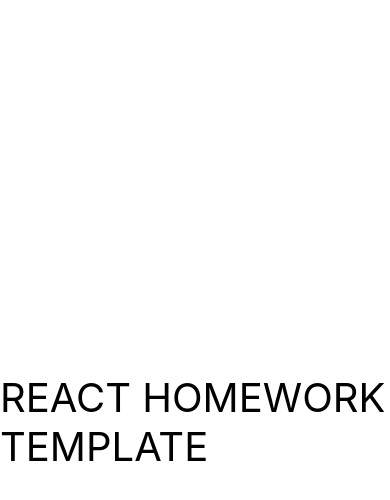
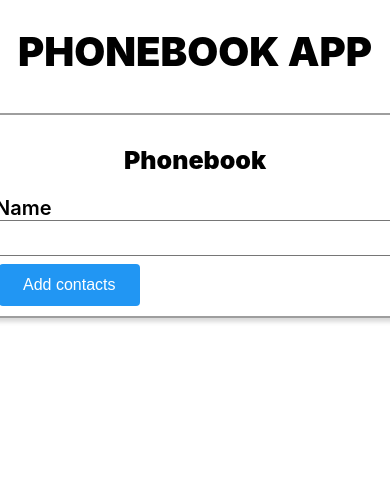
Before and after one commit to Shynal-Nazar/goit-react-hw-02-phonebook, a React (Create React App) app: page / in a window 390 px wide. Shown: the top 500 px of the page. Built offline with nearby package versions, Linux system fonts and the light colour scheme.

Commit message:
Add file phonebook

```diff
--- a/package.json
+++ b/package.json
@@ -4,6 +4,8 @@
   "private": true,
   "homepage": "https://Shynal-Nazar.github.io/goit-react-hw-02-phonebook/",
   "dependencies": {
+    "@emotion/react": "^11.8.2",
+    "@emotion/styled": "^11.8.1",
     "@testing-library/jest-dom": "^5.16.1",
     "@testing-library/react": "^12.1.2",
     "@testing-library/user-event": "^13.5.0",
--- a/src/components/App.jsx
+++ b/src/components/App.jsx
@@ -1,17 +1,19 @@
-export const App = () => {
-  return (
-    <div
-      style={{
-        height: '100vh',
-        display: 'flex',
-        justifyContent: 'center',
-        alignItems: 'center',
-        fontSize: 40,
-        textTransform: 'uppercase',
-        color: '#010101',
-      }}
-    >
-      React homework template
-    </div>
-  );
-};
+import React, { Component } from 'react';
+import { Container, Title } from './App.styled';
+import PhonebookSection from './phonebook/Phonebook';
+
+export class App extends Component {
+  state = {
+    contacts: [],
+    name: '',
+  };
+
+  render() {
+    return (
+      <Container>
+        <Title>PHONEBOOK APP</Title>
+        <PhonebookSection />
+      </Container>
+    );
+  }
+}
--- /dev/null
+++ b/src/components/App.styled.jsx
@@ -0,0 +1,16 @@
+import styled from '@emotion/styled';
+
+export const Container = styled.div`
+  padding-left: 15px;
+  padding-right: 15px;
+  display: flex;
+  flex-direction: column;
+  justify-content: center;
+  align-items: center;
+`;
+
+export const Title = styled.h1`
+  font-weight: 900;
+  font-size: 40px;
+  text-align: center;
+`;
--- /dev/null
+++ b/src/components/phonebook/Phonebook.jsx
@@ -0,0 +1,39 @@
+import React from 'react';
+import {
+  PhoneSection,
+  PhoneSectionName,
+  PhoneForm,
+  PhoneLabel,
+  PhoneInput,
+  PhoneBtn,
+} from './Phonebook.styled';
+
+const PhonebookSection = () => {
+  return (
+    <PhoneSection>
+      <PhoneSectionName>Phonebook</PhoneSectionName>
+      <PhoneForm>
+        <PhoneLabel>
+          Name
+          <PhoneInput
+            type="text"
+            name="name"
+            pattern="^[a-zA-Zа-яА-Я]+(([' -][a-zA-Zа-яА-Я ])?[a-zA-Zа-яА-Я]*)*$"
+            title="Name may contain only letters, apostrophe, dash and spaces. For example Adrian, Jacob Mercer, Charles de Batz de Castelmore d'Artagnan"
+            required
+          />
+        </PhoneLabel>
+        <PhoneBtn
+          type="submit"
+          onClick={event => {
+            event.preventDefault();
+          }}
+        >
+          Add contacts
+        </PhoneBtn>
+      </PhoneForm>
+    </PhoneSection>
+  );
+};
+
+export default PhonebookSection;
--- /dev/null
+++ b/src/components/phonebook/Phonebook.styled.jsx
@@ -0,0 +1,51 @@
+import styled from '@emotion/styled';
+
+export const PhoneSection = styled.div`
+  width: 400px;
+  border: 2px solid #9e9e9e;
+  border-radius: 4px;
+  margin-top: 10px;
+  padding: 10px;
+  box-shadow: 0px 4px 4px hsla(0, 0%, 0%, 0.15);
+`;
+
+export const PhoneSectionName = styled.h2`
+  font-weight: 900;
+  font-size: 25px;
+  text-align: center;
+`;
+
+export const PhoneForm = styled.form``;
+
+export const PhoneLabel = styled.label`
+  display: flex;
+  flex-direction: column;
+  margin-bottom: 8px;
+  font-weight: 600;
+  font-size: 20px;
+`;
+
+export const PhoneInput = styled.input`
+  padding: 8px;
+  font-family: inherit;
+`;
+
+export const PhoneBtn = styled.button`
+  display: inline-flex;
+  margin: 0 4px;
+  padding: 12px 24px;
+  border: none;
+  border-radius: 4px;
+
+  font-family: sans-serif;
+  font-size: 16px;
+
+  background-color: #2196f3;
+  color: #fff;
+  cursor: pointer;
+
+  :hover,
+  :focus {
+    background-color: #1976d2;
+  }
+`;
```
Also changed, not shown: src/components/contacts/Contacts.jsx (added), src/components/contacts/contacts.styled.jsx (added), 1 other file (tests, documents, lock files or other folders).
